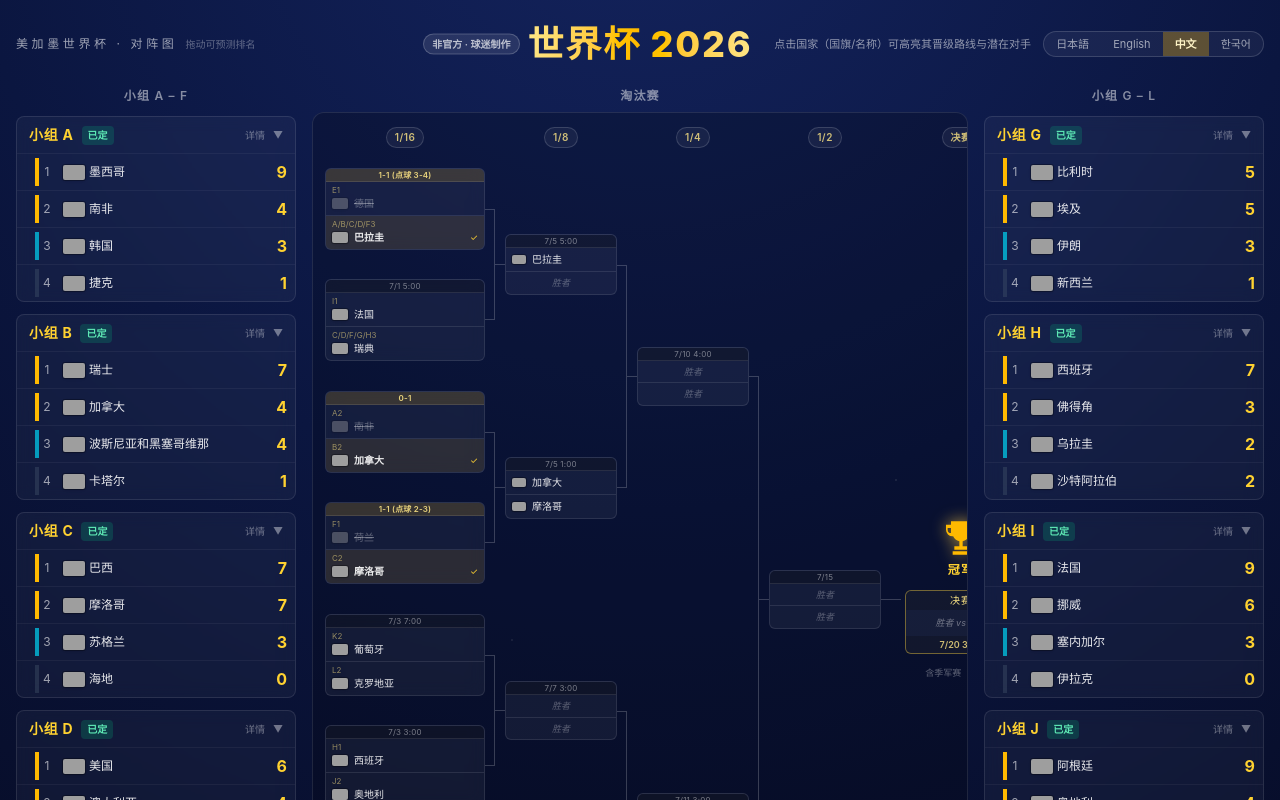
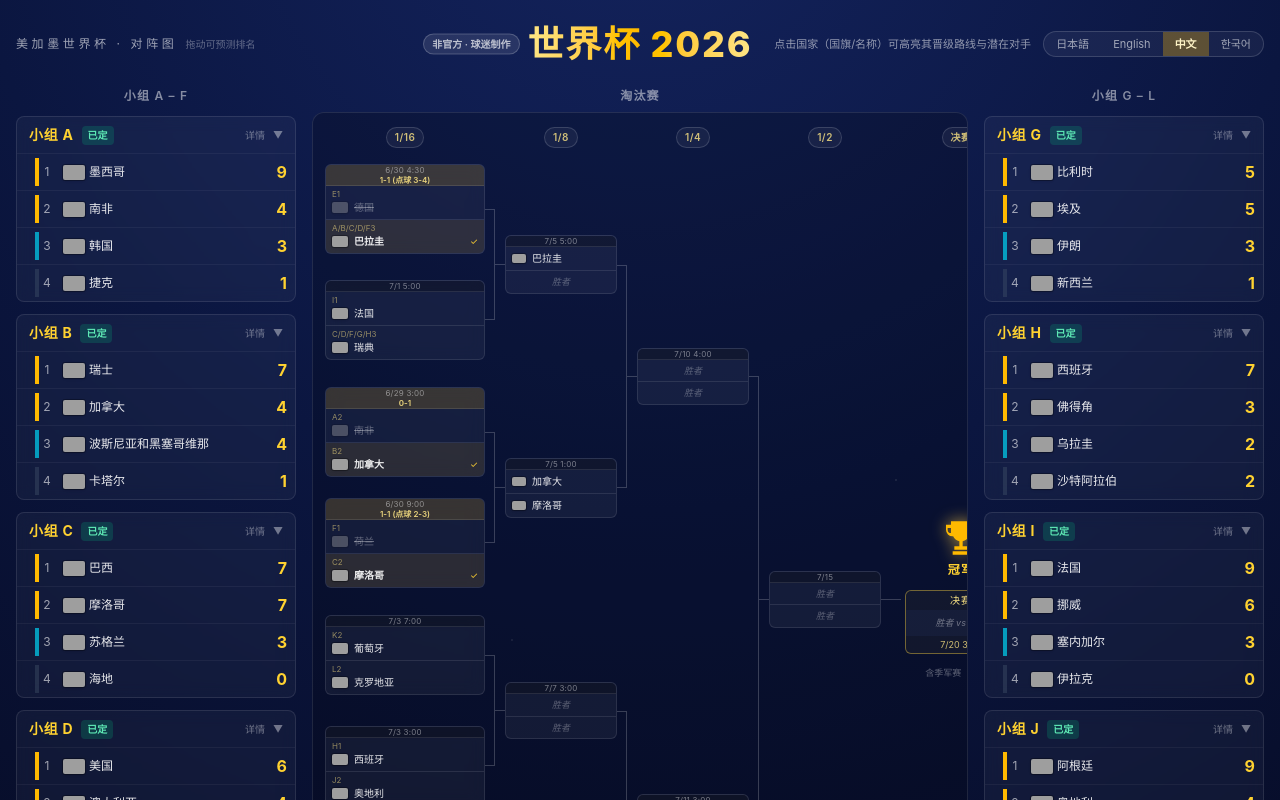
Before and after one commit to happy-engine1/world-cup-2026, a Next.js app: page / in a window 1280 px wide. Shown: the top 800 px of the page. Built offline with nearby package versions, Linux system fonts and the light colour scheme; grey boxes are pictures that could not be loaded.

Commit message:
試合後も日付・時刻を残す（スコアは下に追記）
ヘッダーで結果が出た試合は時刻をスコアで上書きしていたのを、
日付・時刻を常時表示しスコアを別行で追記する形に変更。

Co-Authored-By: Claude Opus 4.8 <noreply@anthropic.com>

```diff
--- a/src/components/Bracket.tsx
+++ b/src/components/Bracket.tsx
@@ -52,13 +52,19 @@ function MatchHeader({
   const decided = node?.result != null;
   return (
     <div
-      className={`border-b border-white/10 px-1 text-center text-[8px] tracking-wide ${
-        decided
-          ? "bg-amber-400/15 font-semibold text-amber-200/90"
-          : "bg-black/25 text-white/45"
+      className={`border-b border-white/10 px-1 text-center leading-tight ${
+        decided ? "bg-amber-400/15" : "bg-black/25"
       }`}
     >
-      {decided ? scoreText(node!, t.pens) : matchTime(mkey, lang)}
+      {/* 日付・時刻は試合後も残す */}
+      <div className="text-[8px] tracking-wide text-white/45">
+        {matchTime(mkey, lang)}
+      </div>
+      {decided && (
+        <div className="text-[8px] font-semibold text-amber-200/90">
+          {scoreText(node!, t.pens)}
+        </div>
+      )}
     </div>
   );
 }
@@ -496,8 +502,13 @@ export default function Bracket({
             ) : (
               <div className="px-1 py-1.5 text-[9px] italic text-white/40">{t.winnerVs}</div>
             )}
-            <div className="bg-black/20 px-1 py-0.5 text-[9px] font-semibold text-amber-200/80">
-              {finalNode?.result ? scoreText(finalNode, t.pens) : matchTime("4-0", lang)}
+            <div className="bg-black/20 px-1 py-0.5 text-[9px] text-amber-200/80">
+              <span>{matchTime("4-0", lang)}</span>
+              {finalNode?.result && (
+                <span className="ml-1 font-semibold">
+                  {scoreText(finalNode, t.pens)}
+                </span>
+              )}
             </div>
           </div>
           <div className="mt-3 text-[9px] text-white/35">
```
